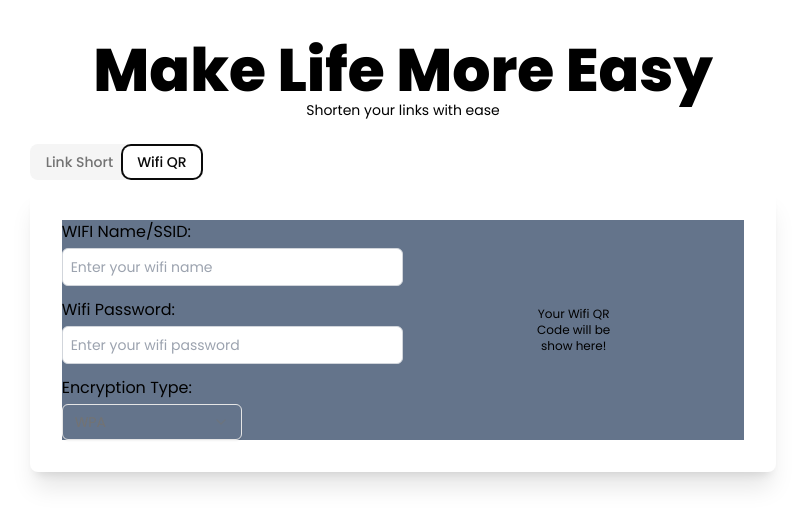
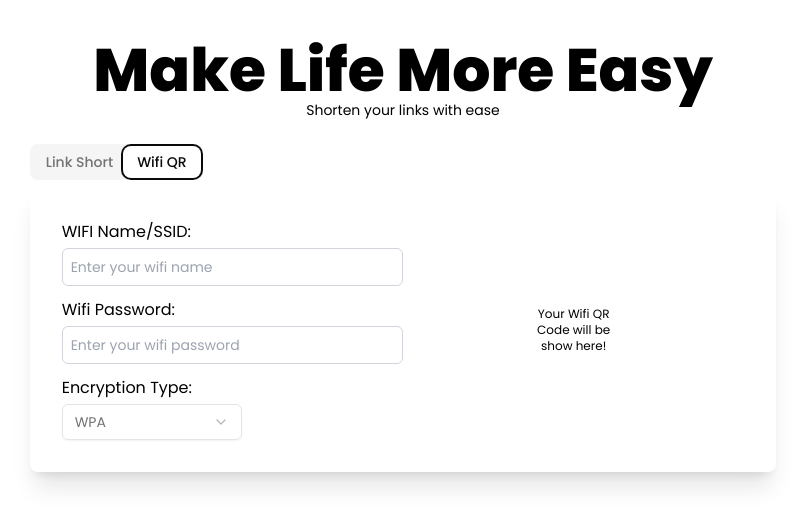
Before and after one commit to tasnimultas67/pro-url-shortner, a Next.js app: page / in a window 1280 px wide. Both pictures are taken after a click on the tab "Wifi QR". Shown: the top 526 px of the page, without its empty margins (237-1042 px from the left). Built offline with nearby package versions, Linux system fonts and the light colour scheme.

Commit message:
fix: update metadata title and description for improved clarity and branding

```diff
--- a/app/components/WifiGen.js
+++ b/app/components/WifiGen.js
@@ -88,7 +88,7 @@ const WifiGen = () => {
   };
 
   return (
-    <div className="grid grid-cols-1 md:grid-cols-2 justify-items-stretch bg-slate-500">
+    <div className="grid grid-cols-1 md:grid-cols-2">
       <div>
         <form onSubmit={(e) => e.preventDefault()} className="space-y-3">
           {/* SSID Input */}
--- a/app/layout.js
+++ b/app/layout.js
@@ -9,8 +9,8 @@ const poppins = Poppins({
 });
 
 export const metadata = {
-  title: "Link Shortener - By Tasnimul Haque",
-  description: "Generated by create next app",
+  title: "Tiny Wave QR - By Tasnimul Haque",
+  description: "Wave in short links & instant WiFi QR codes",
 };
 
 export default function RootLayout({ children }) {
```
